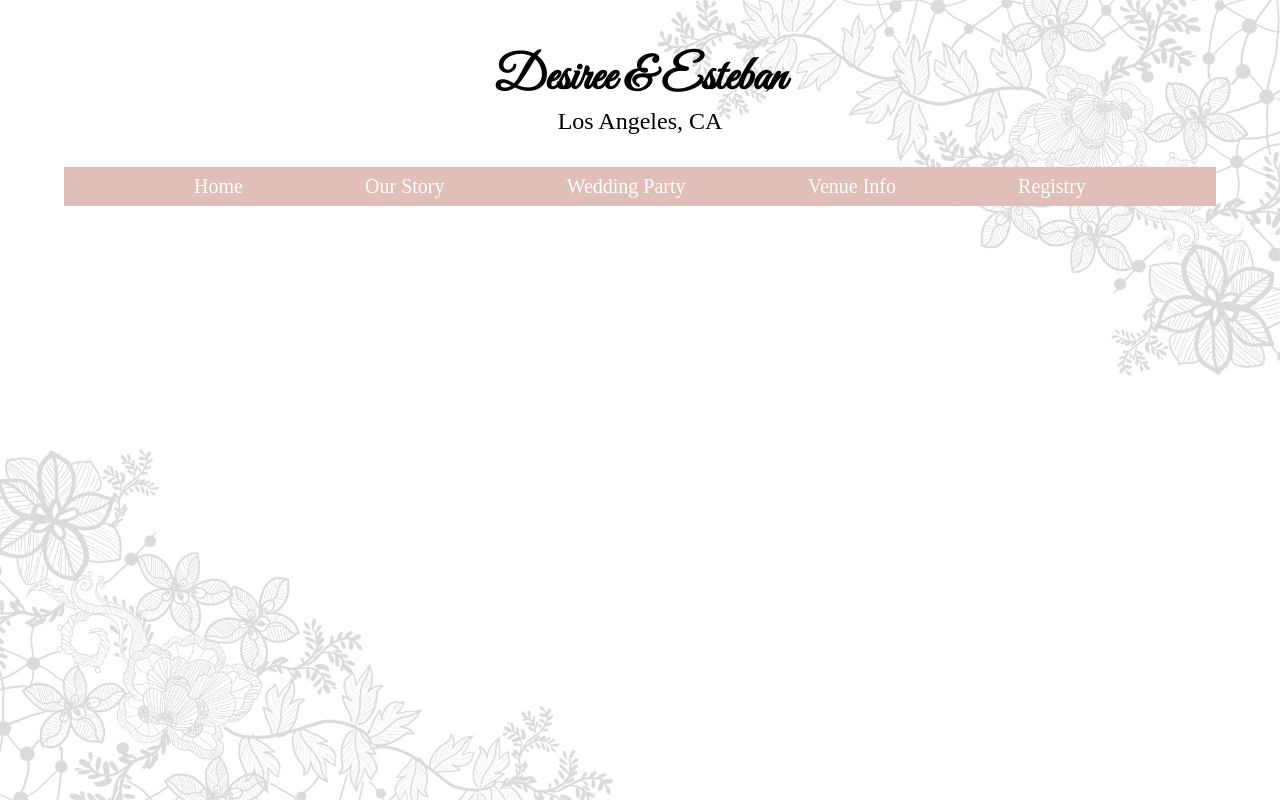
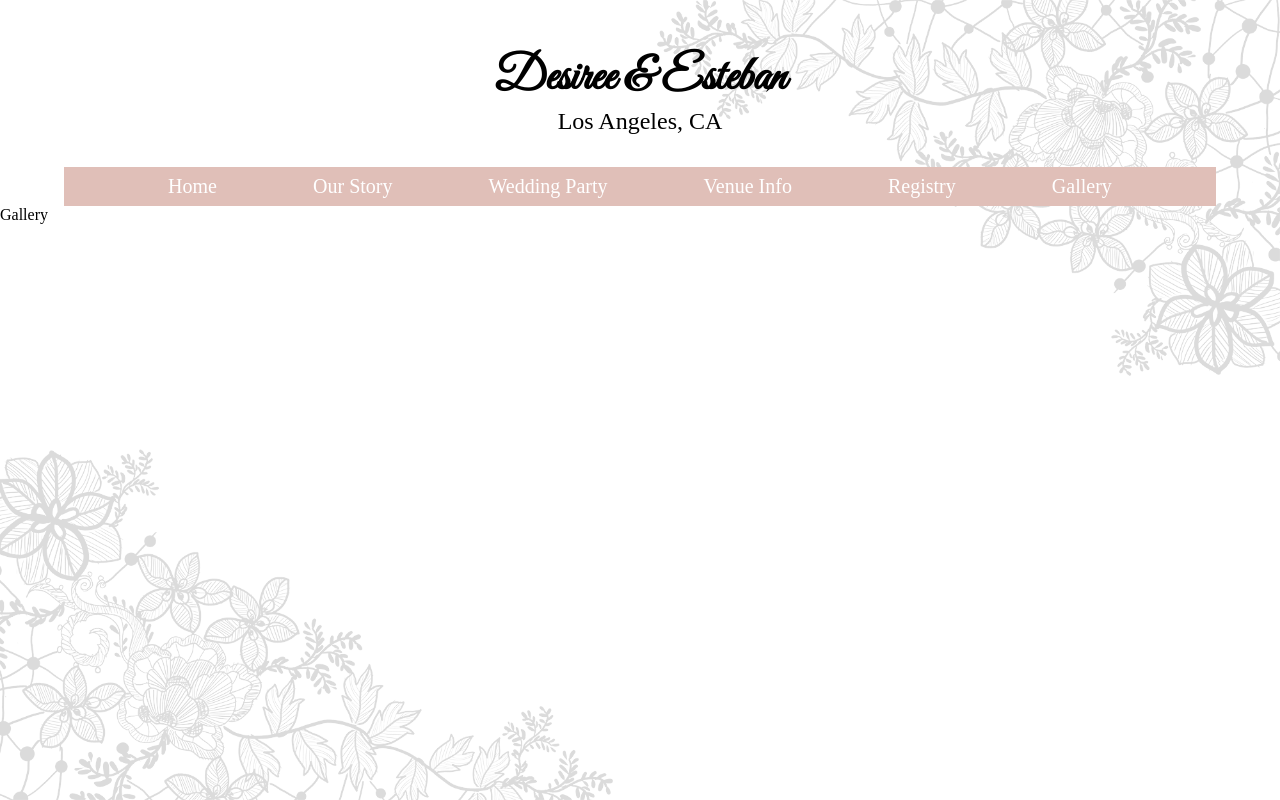
Before and after one commit to sherlineau/dez-estaban-wedding, a React (Create React App) app: page /gallery in a window 1280 px wide. Built offline with nearby package versions, Linux system fonts and the light colour scheme; a web font is replaced by a local one.

Commit message:
added gallery view

```diff
--- a/src/App.js
+++ b/src/App.js
@@ -5,6 +5,7 @@ import OurStory from "./views/OurStory/OurStory";
 import Registry from "./views/Registry/Registry";
 import VenueInfo from "./views/VenueInfo/VenueInfo";
 import WeddingParty from "./views/WeddingParty/WeddingParty";
+import Gallery from "./views/Gallery/Gallery";
 
 function App() {
   return (
@@ -17,6 +18,7 @@ function App() {
         <Route path="/wedding-party" element={<WeddingParty />} />
         <Route path="/venue" element={<VenueInfo />} />
         <Route path="/registry" element={<Registry />} />
+        <Route path="/gallery" element={<Gallery />} />
       </Routes>
     </div>
   );
--- a/src/components/Navbar/Navbar.jsx
+++ b/src/components/Navbar/Navbar.jsx
@@ -26,6 +26,9 @@ const Navbar = () => {
           <li>
             <Link to="/registry">Registry</Link>
           </li>
+          <li>
+            <Link to="/gallery">Gallery</Link>
+          </li>
         </ul>
       </div>
     </nav>
--- /dev/null
+++ b/src/views/Gallery/Gallery.jsx
@@ -0,0 +1,9 @@
+import React from 'react'
+
+const Gallery = () => {
+  return (
+    <div>Gallery</div>
+  )
+}
+
+export default Gallery
```
